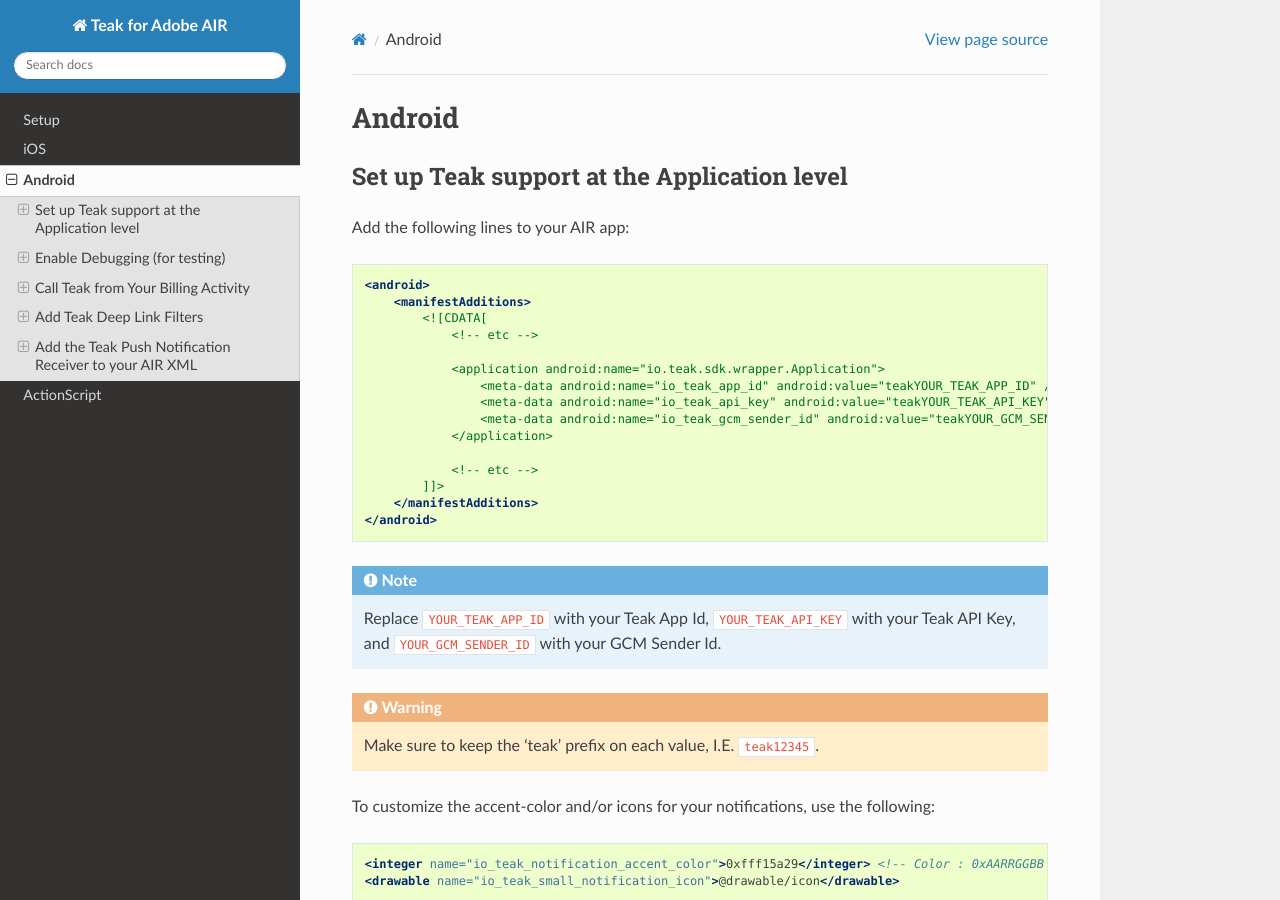
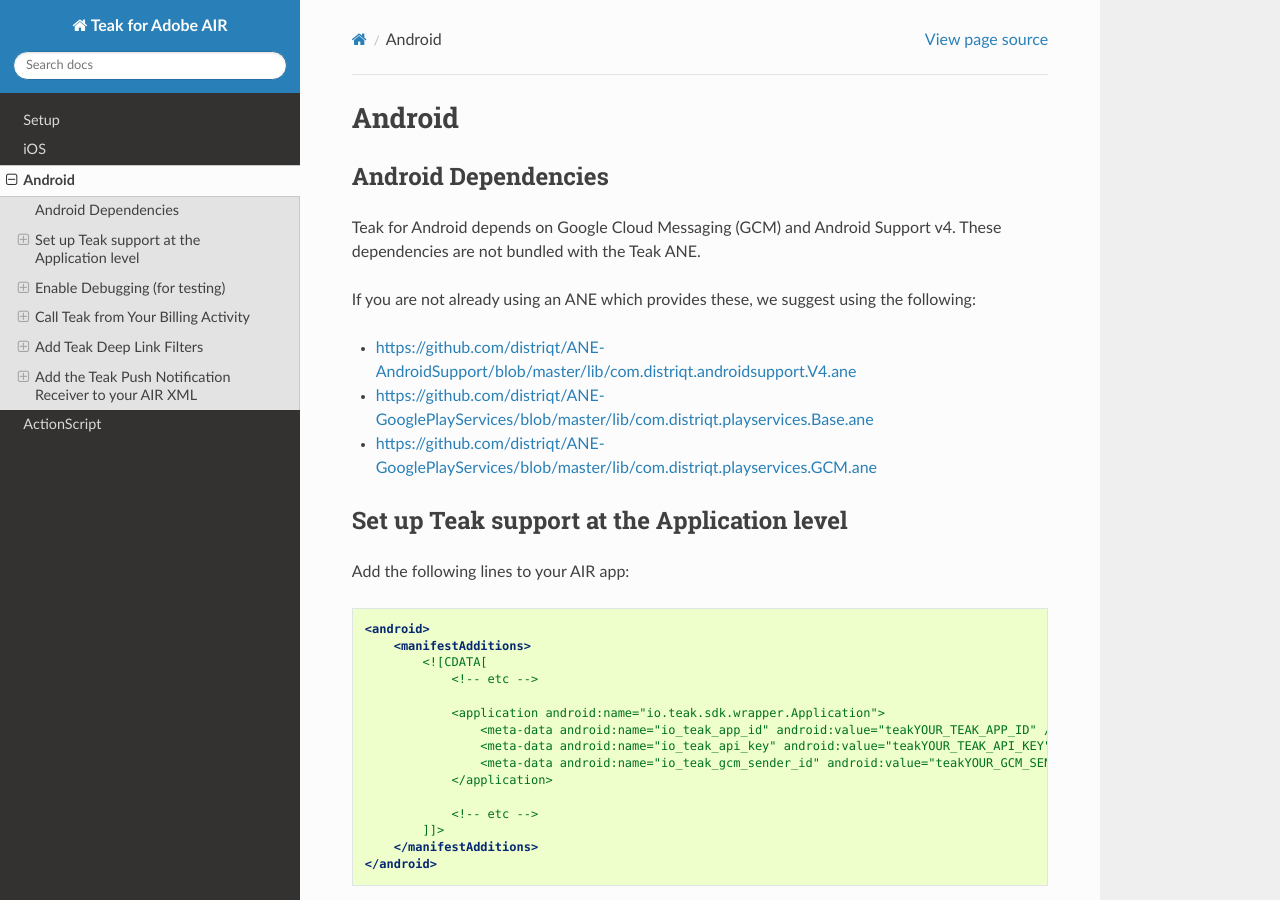
Before and after one commit to GoCarrot/teak-air, a Sphinx documentation site: the page built from docs/android.rst, in a window 1280 px wide and 900 px high. Built offline with Sphinx 7.4.7 and the Read the Docs theme 2.0.0, drawn with Linux system fonts in a browser that asks for light colours.

Commit message:
Dependencies suggestions

```diff
--- a/docs/android.rst
+++ b/docs/android.rst
@@ -1,6 +1,16 @@
 Android
 =======
 .. highlight:: xml
+
+Android Dependencies
+--------------------
+Teak for Android depends on Google Cloud Messaging (GCM) and Android Support v4. These dependencies are not bundled with the Teak ANE.
+
+If you are not already using an ANE which provides these, we suggest using the following:
+
+- https://github.com/distriqt/ANE-AndroidSupport/blob/master/lib/com.distriqt.androidsupport.V4.ane
+- https://github.com/distriqt/ANE-GooglePlayServices/blob/master/lib/com.distriqt.playservices.Base.ane
+- https://github.com/distriqt/ANE-GooglePlayServices/blob/master/lib/com.distriqt.playservices.GCM.ane
 
 Set up Teak support at the Application level
 --------------------------------------------
```
